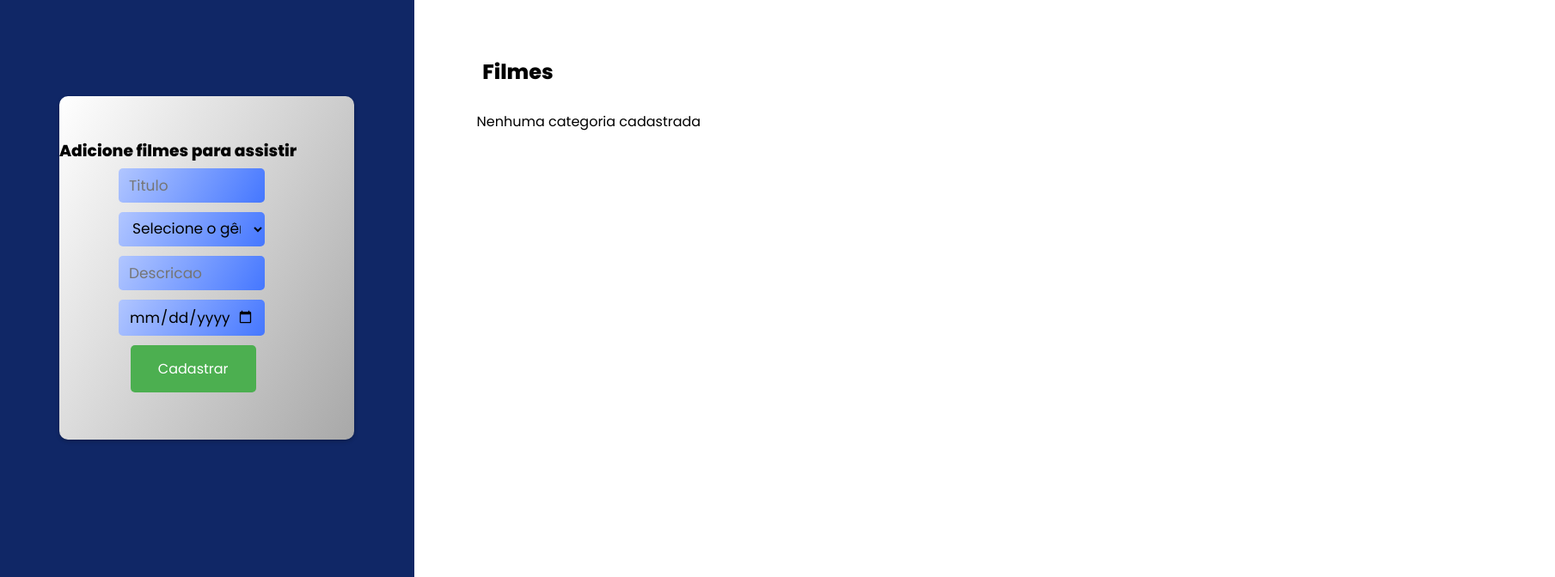
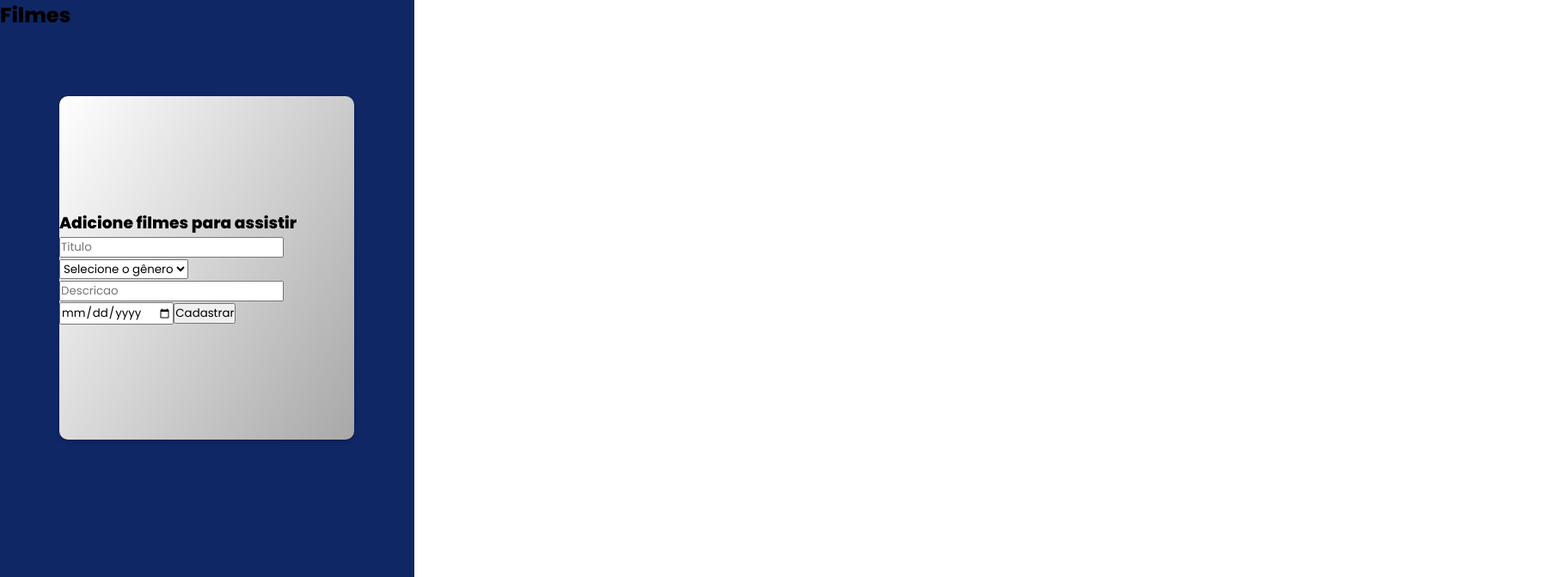
Before and after one commit to Adriana-Guedes/chekpoint1, a React (Vite) app: page / in a window 1280 px wide. Shown: the top 672 px of the page at 86% size, 1809 px wide, since content can reach past the window. Built offline with nearby package versions, Linux system fonts and the light colour scheme.

Commit message:
finalização do projeto

```diff
--- a/src/style.module.css
+++ b/src/style.module.css
@@ -30,129 +30,3 @@
   box-shadow: 0px 2px 4px rgba(0, 0, 0, 0.25);
   border-radius: 10px;
 }
-
-.title {
-  display: flex;
-  justify-content: center;
-}
-
-.input {
-  border: 0;
-  border-radius: 5px;
-  background-image: linear-gradient(120deg, #b1c6ff, #4577ff);
-  color: black;
-  cursor: pointer;
-  padding: 7px 12px;
-  font-size: 17px;
-  transition: all 1s;
-  max-width: 170px;
-  margin: 2%;
-  margin-left: 25%;
-}
-
-.warning {
-  color: red;
-  font-size: 12px;
-  display: block;
-  text-align: center;
-}
-
-.input:focus {
-  /* outline-color: lightcoral;
- */
-  outline-color: rgb(127, 170, 170);
-}
-
-.submit {
-  display: flex;
-  justify-content: center;
-  background-color: #4caf50;
-  border: none;
-  color: white;
-  padding: 15px 32px;
-  text-align: center;
-  text-decoration: none;
-  display: inline-block;
-  font-size: 16px;
-  border-radius: 5px;
-  margin: 2%;
-  margin-left: 30%;
-}
-
-.submit:hover {
-  background: #534bf3;
-}
-
-.tituloPagina {
-  display: flex;
-  justify-content: center;
-  align-items: center;
-  width: 250%;
-  height: 15%;
-}
-.vazio {
-  padding-left: 2%;
-  position: relative;
-  left: 529px;
-  top: 129px;
-}
-
-/* ----------------------O QUE SERÀ--------------------------------------- */
-
-.card {
-  border-radius: 5px;
-  background: lightgrey;
-  box-shadow: rgba(50, 50, 93, 0.25) 0px 30px 50px -12px inset,
-    rgba(0, 0, 0, 0.3) 0px 18px 26px -18px inset;
-  padding-top: 1rem;
-  padding-left: 2rem;
-  position: relative;
-  width: 55rem;
-  height: 114px;
-  left: 529px;
-  top: 129px;
-  margin: 20px;
-  list-style: none;
-}
-
-.data {
-  position: absolute;
-  right: 0px;
-  margin-right: 20px;
-  font-weight: bold;
-  text-shadow: 1px 1px white, -1px -1px #444;
-}
-
-.titulo {
-  font-weight: bold;
-  text-shadow: 1px 1px white, -1px -1px #444;
-}
-
-.buttonEdit {
-  position: absolute;
-  right: 30px;
-  margin-right: 20px;
-
-  size: 50px;
-  height: 30px;
-  width: 30px;
-  cursor: pointer;
-  font-size: 1.6rem;
-  color: blue;
-  background: none;
-  border: 0;
-}
-
-.buttonDelete {
-  position: absolute;
-  right: 0px;
-  margin-right: 20px;
-  size: 50px;
-  height: 30px;
-  width: 30px;
-  cursor: pointer;
-  font-size: 1.6rem;
-  color: red;
-  border: 0;
-  background: none;
-}
```
